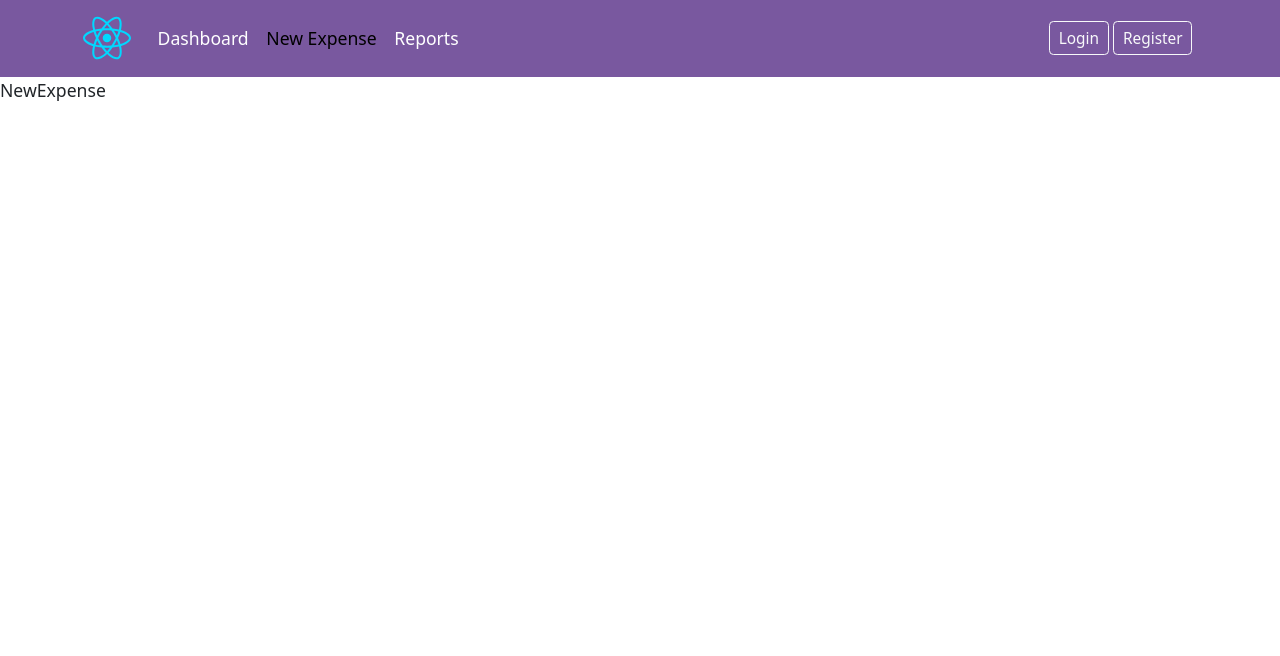
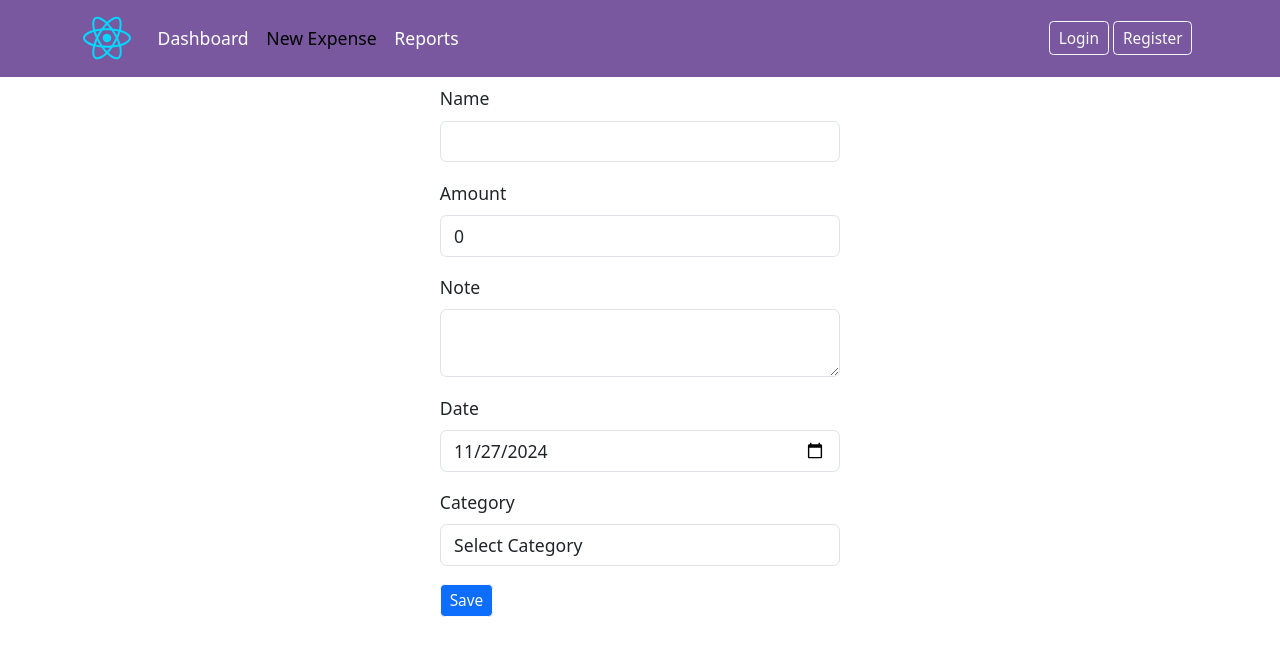
Before and after one commit to ngovuhuy/webapp, a React (Vite) app: page /new in a window 1280 px wide. Shown: the top 656 px of the page. Built offline with nearby package versions, Linux system fonts and the light colour scheme.

Commit message:
completed update

```diff
--- a/package.json
+++ b/package.json
@@ -12,11 +12,13 @@
   "dependencies": {
     "axios": "^1.7.7",
     "bootstrap": "^5.3.3",
+    "formik": "^2.4.6",
     "react": "^18.3.1",
     "react-dom": "^18.3.1",
     "react-icon": "^1.0.0",
     "react-icons": "^5.3.0",
-    "react-router-dom": "^7.0.1"
+    "react-router-dom": "^7.0.1",
+    "yup": "^1.5.0"
   },
   "devDependencies": {
     "@eslint/js": "^9.13.0",
--- a/src/App.tsx
+++ b/src/App.tsx
@@ -17,6 +17,7 @@
    <Route path='register' element={<Register />}/>
    <Route path='/new' element={<NewExpense/>}/>
    <Route path='/view/:expenseId' element={<ExpenseDetails/>}/>
+   <Route path='/edit/:expenseId' element={<NewExpense/>}/>
    <Route path='/reports' element={<ExpenseReports/>}/>
   </Routes>
   </BrowserRouter>
--- /dev/null
+++ b/src/components/Dropdown.tsx
@@ -0,0 +1,25 @@
+interface Props{
+    options: string[]
+    name: string;
+    id: string;
+    value: string;
+    onChange: (e: React.ChangeEvent<HTMLSelectElement>) => void;
+    onBlur: (e: React.ChangeEvent<HTMLSelectElement>) => void;
+    label: string;
+    error?: string;
+    touched?: boolean;
+}
+export const Dropdown = ({options,id,name,value,onChange,onBlur,label,error,touched}: Props) => {
+  return (
+   <div className="mb-3">
+    <label htmlFor={id} className="form-label">{label}</label>
+    <select name={name} id={id} className="form-control" onChange={onChange} onBlur={onBlur} value={value}>
+       <option value="" label="Select Category" />
+         {options.map((option) => (
+            <option key={option} value={option} label={option} />
+            ))}
+    </select>
+    {touched && error ? ( <div className="text-danger fst-italic">{error}</div>) : null}
+   </div>
+  )
+}
--- a/src/components/ExpenseList.tsx
+++ b/src/components/ExpenseList.tsx
@@ -24,7 +24,11 @@
         <div className="d-flex justify-content-between border-bottom-1 p-3 text-dark">
         <div className="card-title m-0">
        <h5>{expense.name}</h5>
-       <span className="fst-italic">{DateUtils.formatDateString(expense.date)}</span>
+       <span className="fst-italic">
+        {DateUtils.formatDateString(
+          typeof expense.date === 'string' ? new Date(expense.date) : expense.date
+        )}
+       </span>
         </div>
         <div className="card-subtitle">
           <span className="badge rounded-pill app-primary-bg-color">
--- a/src/model/Expense.ts
+++ b/src/model/Expense.ts
@@ -4,6 +4,6 @@
     name: string;
     note: string;
     amount: number;
-    date: Date;
+    date: Date | string;
     category: string;
 }
--- a/src/pages/expense/ExpenseDetails.tsx
+++ b/src/pages/expense/ExpenseDetails.tsx
@@ -40,7 +40,7 @@
       {errors && <p className='text-danger'>{errors}</p>}
       <div className="d-flex flex-row-reverse mb-2">
         <button className='btn btn-sm btn-danger' onClick={() =>  setShowDialog(true)}>Delete</button>
-        <button className='btn btn-sm btn-warning mx-2'>Edit</button>
+        <button className='btn btn-sm btn-warning mx-2' onClick={() => navigate(`/edit/${expenseId}`)}>Edit</button>
         <Link className='btn btn-sm btn-secondary' to="/">Back</Link>
       </div>
      <div className="card">
@@ -61,7 +61,13 @@
             </tr>
             <tr>
               <th>Date</th>
-              <td>{expense ? DateUtils.formatDateString(expense.date) : "N/A"}</td>
+            <td>
+              {expense
+                ? DateUtils.formatDateString(
+                    typeof expense.date === 'string' ? new Date(expense.date) : expense.date
+                  )
+                : 'N/A'}
+            </td>
             </tr>
             <tr>
               <th>Note</th>
--- a/src/pages/expense/NewExpense.tsx
+++ b/src/pages/expense/NewExpense.tsx
@@ -1,6 +1,103 @@
+import { useFormik } from "formik"
+import { Expense } from "../../model/Expense"
+import expenseValidationSchema from "../../validation/expenseValidationSchema";
+import { Dropdown } from "../../components/Dropdown";
+import { expenseCategories } from "../../utils/AppConstants";
+import { getExpenseByExpenseId, saveOrUpdateExpense } from "../../services/expense-service";
+import { useEffect, useState } from "react";
+import { useNavigate, useParams } from "react-router-dom";
+
+
 const NewExpense = () => {
+  const {expenseId} = useParams<{expenseId: string}>();
+  const navigate = useNavigate();
+  const [error, setErrors] = useState<string>("");
+  const [isLoading, setLoader] = useState<boolean>(false);
+  const [initialValues, setInitialValues] = useState<Expense>({
+    name: '',
+    amount: 0,
+    note: '',
+    category: '',
+    date: new Date().toISOString().split('T')[0]
+  });
+  useEffect(() => {
+    if(expenseId){
+      //call the service method to get existing expense
+      getExpenseByExpenseId(expenseId)
+      .then((response => {
+        if(response && response.data){
+          setInitialValues(response.data);
+        }
+      })
+      ).catch((error) => setErrors(error.message))
+      .finally(() => setLoader(false));
+    }
+  }, [expenseId]);
+
+
+  const formik = useFormik({
+    initialValues,
+    enableReinitialize: true,
+    onSubmit: (values: Expense) => {
+     saveOrUpdateExpense(values)
+     .then((response) => {
+      if(response && response.status == 201){
+          navigate('/');
+      }else if (response && response.status === 200){
+        navigate(`/view/${expenseId}`);
+      }
+     })
+     .catch((error) => {
+      setErrors(error.message);
+     });
+    },
+    validationSchema:expenseValidationSchema,
+  })
   return (
-    <div>NewExpense</div>
+   <div className="d-flex justify-content-center align-item-center mt-2">
+    {error && <p className="text-danger fst-italic">{error}</p>}
+    {isLoading && <p>Loading...</p>}
+        <div className="container col-md-4 col-sm-8 col-xs-12">
+                 <form onSubmit={formik.handleSubmit}>
+                    <div className="mb-3">
+                      <label htmlFor="name" className="form-label">
+                        Name
+                      </label>
+                      <input type="text" name="name" id="name" className="form-control" onBlur={formik.handleBlur} value={formik.values.name} onChange={formik.handleChange}/>
+                     {formik.touched.name && formik.errors.name ? (
+                     <div className="text-danger fst-italic">
+                      {formik.errors.name}
+                     </div>
+                    ) : null}
+                    </div>
+                    <div className="mb-3">
+                      <label htmlFor="amout" className="form-label">
+                        Amount
+                      </label>
+                      <input type="number" name="amount" id="amount" onBlur={formik.handleBlur} className="form-control" value={formik.values.amount} onChange={formik.handleChange}/>
+                      {formik.touched.amount && formik.errors.amount ?( <div className="text-danger fst-italic">
+                        {formik.errors.amount}</div>) : null}
+                    </div>
+                    <div className="mb-3">
+                      <label htmlFor="note" className="form-label">
+                        Note
+                      </label>
+                      <textarea name="note" id="note" className="form-control" value={formik.values.note} onChange={formik.handleChange} />
+                    </div>
+                    <div className="mb-3">
+                      <label htmlFor="date" className="form-label">
+                        Date
+                      </label>
+                      <input type="date" name="date" id="date" className="form-control" onBlur={formik.handleBlur}  value={typeof formik.values.date === 'string' ? formik.values.date : formik.values.date.toISOString().split('T')[0]} onChange={formik.handleChange} />
+                     {formik.touched.date && formik.errors.date ?(  <div className="text-danger fst-italic">
+                        {formik.errors.date}
+                     </div>) : null}
+                    </div>
+                    <Dropdown options={expenseCategories} id="category" name="category" label="Category" value={formik.values.category} onChange={formik.handleChange} onBlur={formik.handleBlur} error={formik.errors.category} touched={formik.touched.category}/>
+                    <button type="submit" className="btn btn-sm btn-primary btn-outline-light">Save</button>
+                 </form>
+        </div>
+   </div>
   )
 }
 
--- a/src/services/expense-service.ts
+++ b/src/services/expense-service.ts
@@ -12,3 +12,9 @@
 export const deleteExpenseByExpenseId = (expenseId: string) => {
    return apiClient.delete<void>(`/expenses/${expenseId}`);
 }
+export const saveOrUpdateExpense = (expense: Expense) => {
+   if(expense.expenseId !== undefined || expense.expenseId != null){
+     return apiClient.put<Expense>(`/expenses/${expense.expenseId}`, expense);
+   }
+   return apiClient.post<Expense>(`/expenses`, expense);
+}
--- /dev/null
+++ b/src/utils/AppConstants.ts
@@ -0,0 +1,7 @@
+export const expenseCategories = [
+    "Shopping",
+    "Food",
+    "Transport",
+    "Utilities",
+    "Others"
+]
--- /dev/null
+++ b/src/validation/expenseValidationSchema.ts
@@ -0,0 +1,10 @@
+import * as Yup from 'yup';
+
+
+const expenseValidationSchema = Yup.object({
+  name: Yup.string().required('Expense name is required').min(3,'Expense name must be at least 3 characters long'),
+  amount: Yup.number().required('Expense amount is required').positive('Expense amount must be greater than 0'),
+  date: Yup.date().required('Expense date is required'),
+  category: Yup.string().required('Expense category is required')
+});
+export default expenseValidationSchema;
```
Also changed, not shown: 1 other file (tests, documents, lock files or other folders).
